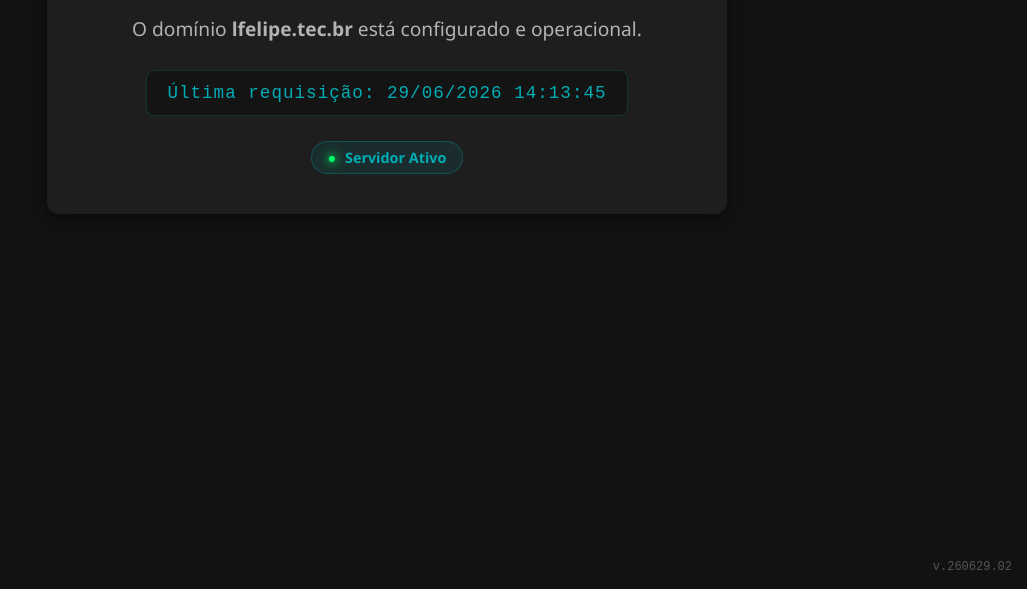
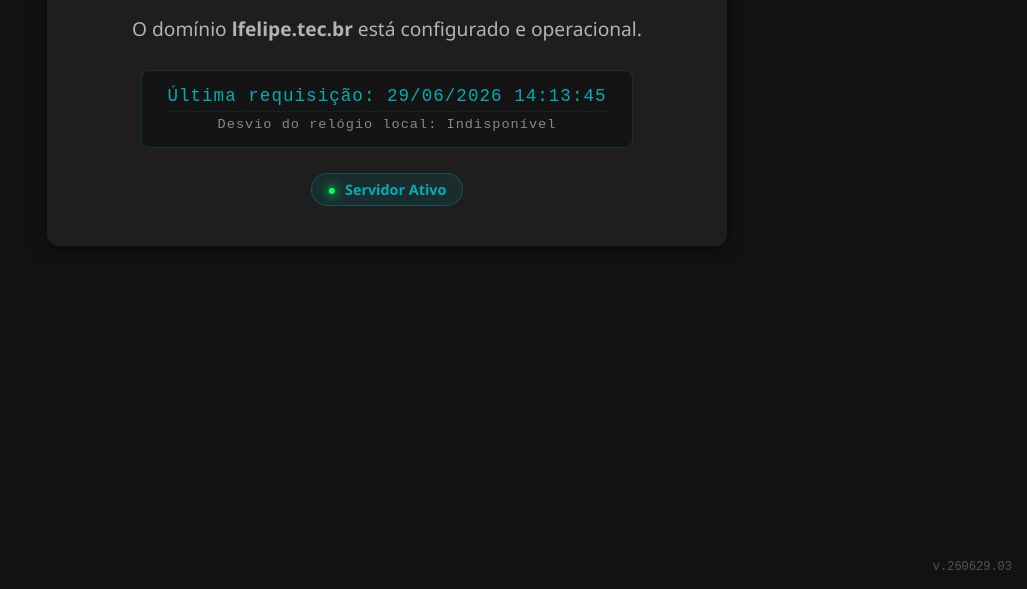
Before and after one commit to lfelipe-garcia/tec, a plain HTML site: page index.html in a window 1280 px wide. Shown: the part 211-800 px from the top of the page, without its empty margins (253-1280 px from the left). Drawn offline with Linux system fonts and the light colour scheme; no server answers.

Commit message:
Update index.html

```diff
--- a/index.html
+++ b/index.html
@@ -42,15 +42,28 @@
         /* Display do Carimbo de Data/Hora Estático */
         .clock-container {
             font-family: 'Courier New', Courier, monospace;
-            font-size: 1.1rem;
-            color: #00adb5;
             background-color: rgba(0, 0, 0, 0.3);
-            padding: 12px 20px;
+            padding: 15px 25px;
             border-radius: 8px;
             display: inline-block;
             margin-bottom: 25px;
             border: 1px solid rgba(0, 173, 181, 0.2);
             letter-spacing: 1px;
+        }
+
+        .time-row {
+            font-size: 1.1rem;
+            color: #00adb5;
+            margin-bottom: 5px;
+        }
+
+        /* Estilo menor e mais discreto para a métrica de offset */
+        .offset-row {
+            font-size: 0.85rem;
+            color: #888888;
+            border-top: 1px dashed rgba(0, 173, 181, 0.15);
+            padding-top: 5px;
+            margin-top: 5px;
         }
 
         /* Moldura do botão de status */
@@ -93,31 +106,41 @@
         <h1>LFelipe - Tech</h1>
         <p>O domínio <strong>lfelipe.tec.br</strong> está configurado e operacional.</p>
 
-        <!-- Elemento do carimbo estático de requisição -->
-        <div class="clock-container" id="clock">Sincronizando requisição...</div>
+        <div class="clock-container">
+            <div id="clock" class="time-row">Sincronizando requisição...</div>
+            <div id="offset" class="offset-row">Calculando desvio...</div>
+        </div>
 
         <span class="status-badge"><span class="led-verde">●</span> Servidor Ativo</span>
     </div>
 
-    <!-- Tag de versão discreta atualizada para v.260629.02 -->
-    <div class="version-tag">v.260629.02</div>
+    <div class="version-tag">v.260629.03</div>
 
     <script>
         async function carimbarHoraRequisicao() {
             let dataFinal;
+            let timeOffsetInSeconds = 0;
 
             try {
-                // Faz a chamada única para a API de tempo (Fuso de Fortaleza)
+                // Chamada única para a API de tempo (Fuso de Fortaleza)
                 const response = await fetch('https://worldtimeapi.org/api/timezone/America/Fortaleza');
                 const data = await response.json();
-                dataFinal = new Date(data.datetime);
+
+                const horaServidor = new Date(data.datetime);
+                const horaLocalDispositivo = new Date();
+
+                // Calcula a discrepância exata convertendo milissegundos para segundos
+                const timeOffsetInMs = horaServidor.getTime() - horaLocalDispositivo.getTime();
+                timeOffsetInSeconds = timeOffsetInMs / 1000;
+
+                dataFinal = horaServidor;
             } catch (error) {
                 console.log('Erro na API de tempo, usando fallback local.', error);
-                // Caso a rede falhe ou sofra timeout, usa a hora do dispositivo para não quebrar a tela
                 dataFinal = new Date();
+                timeOffsetInSeconds = null;
             }
 
-            // Formatação com dois dígitos
+            // Formatação do carimbo de data/hora
             const dia = String(dataFinal.getDate()).padStart(2, '0');
             const mes = String(dataFinal.getMonth() + 1).padStart(2, '0');
             const ano = dataFinal.getFullYear();
@@ -126,8 +149,18 @@
             const minutos = String(dataFinal.getMinutes()).padStart(2, '0');
             const segundos = String(dataFinal.getSeconds()).padStart(2, '0');
 
-            // Renderiza o texto de forma estática (sem setInterval)
+            // Renderiza a hora da requisição
             document.getElementById('clock').innerHTML = `Última requisição: ${dia}/${mes}/${ano} ${horas}:${minutos}:${segundos}`;
+
+            // Renderiza e formata a exibição do desvio do relógio local
+            const offsetElement = document.getElementById('offset');
+            if (timeOffsetInSeconds === null) {
+                offsetElement.innerHTML = `Desvio do relógio local: Indisponível`;
+            } else {
+                // Formata para mostrar o sinal de + caso seja positivo, fixando em 1 casa decimal
+                const sinal = timeOffsetInSeconds > 0 ? '+' : '';
+                offsetElement.innerHTML = `Desvio do relógio local: ${sinal}${timeOffsetInSeconds.toFixed(1)}s`;
+            }
         }
 
         // Executa uma única vez no carregamento da página
```
